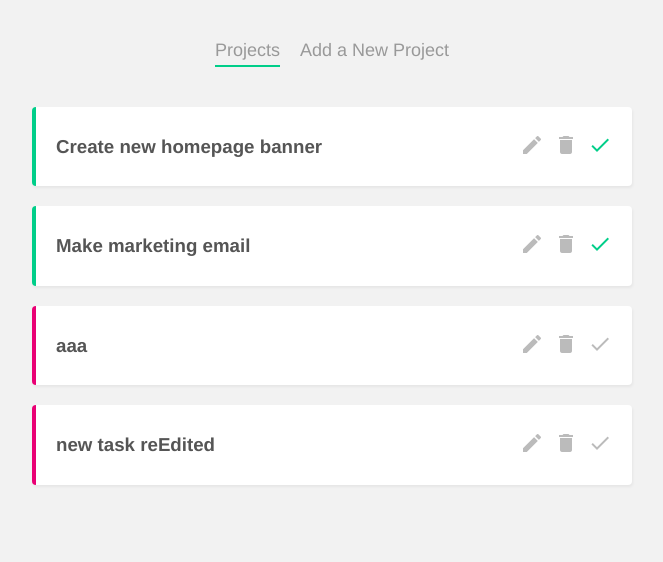
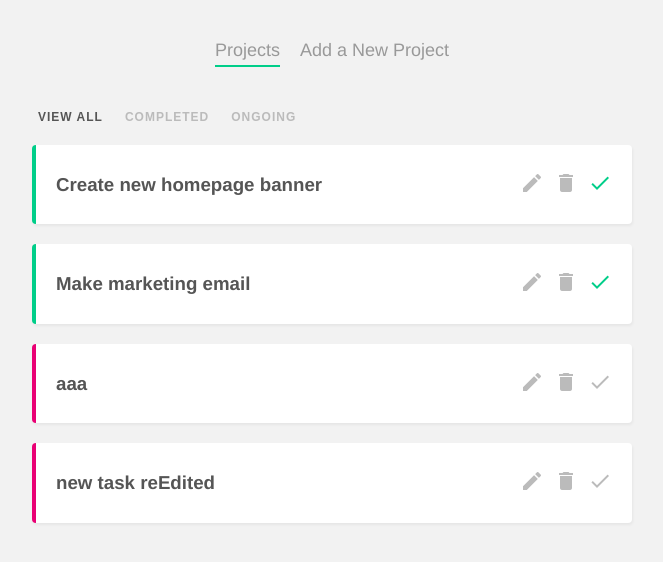
Before and after one commit to motonim/vue-planner-project, a Vue app: page / in a window 1280 px wide. Shown: the top 562 px of the page, without its empty margins (308-971 px from the left). Built offline with nearby package versions, Linux system fonts and the light colour scheme; data requests are answered from the project's data file.

Commit message:
add filter

```diff
--- /dev/null
+++ b/src/components/FilterNav.vue
@@ -0,0 +1,45 @@
+<template>
+    <nav class="filter-nav">
+      <button
+        @click="updateFilter('all')"
+        :class="{ active: currentFilter === 'all'}"
+      >View all</button>
+      <button
+        @click="updateFilter('completed')"
+        :class="{ active: currentFilter === 'completed'}"
+      >Completed</button>
+      <button
+        @click="updateFilter('ongoing')"
+        :class="{ active: currentFilter === 'ongoing'}"
+      >Ongoing</button>
+    </nav>
+</template>
+
+<script>
+export default {
+    props: ['currentFilter'],
+    methods: {
+        updateFilter(by) {
+            this.$emit('filterChange', by)
+        }
+    },
+}
+</script>
+
+<style>
+    .filter-nav button {
+        background: none;
+        border: none;
+        color: #bbb;
+        outline: none;
+        font-size: 12px;
+        text-transform: uppercase;
+        margin-right: 10px;
+        letter-spacing: 1px;
+        font-weight: bold;
+        cursor: pointer;
+    }
+    .filter-nav button.active {
+        color: #555;
+    }
+</style>
--- a/src/views/HomeView.vue
+++ b/src/views/HomeView.vue
@@ -1,7 +1,9 @@
 <template>
   <div class="home">
+    <FilterNav @filterChange="currentFilter = $event" :currentFilter="currentFilter"/>
+    <!-- $event is equal to by(value) inside FilterNav -->
     <div v-if="projects.length">
-      <div v-for="project in projects" :key="project.id">
+      <div v-for="project in filteredProjects" :key="project.id">
         <SingleProject :project="project" @delete="handleDelete" @complete="handleComplete"/>
       </div>
     </div>
@@ -11,13 +13,15 @@
 <script>
 // import SingleProject from '../components/SingleProject.vue';
 import SingleProject from '@/components/SingleProject.vue';
+import FilterNav from '@/components/FilterNav.vue';
 
 export default {
   name: 'HomeView',
-  components: { SingleProject},
+  components: { SingleProject, FilterNav },
   data() {
     return {
-      projects: []
+      projects: [],
+      currentFilter: 'all'
     }
   },
   mounted() {
@@ -38,6 +42,17 @@
       })
       p.complete = !p.complete
     }
-  }
+  },
+  computed: {
+    filteredProjects() {
+      if (this.currentFilter === 'completed') {
+        return this.projects.filter(project => project.complete)
+      }
+      if (this.currentFilter === 'ongoing') {
+        return this.projects.filter(project => !project.complete)
+      }
+      return this.projects
+    }
+  },
 }
 </script>
```
